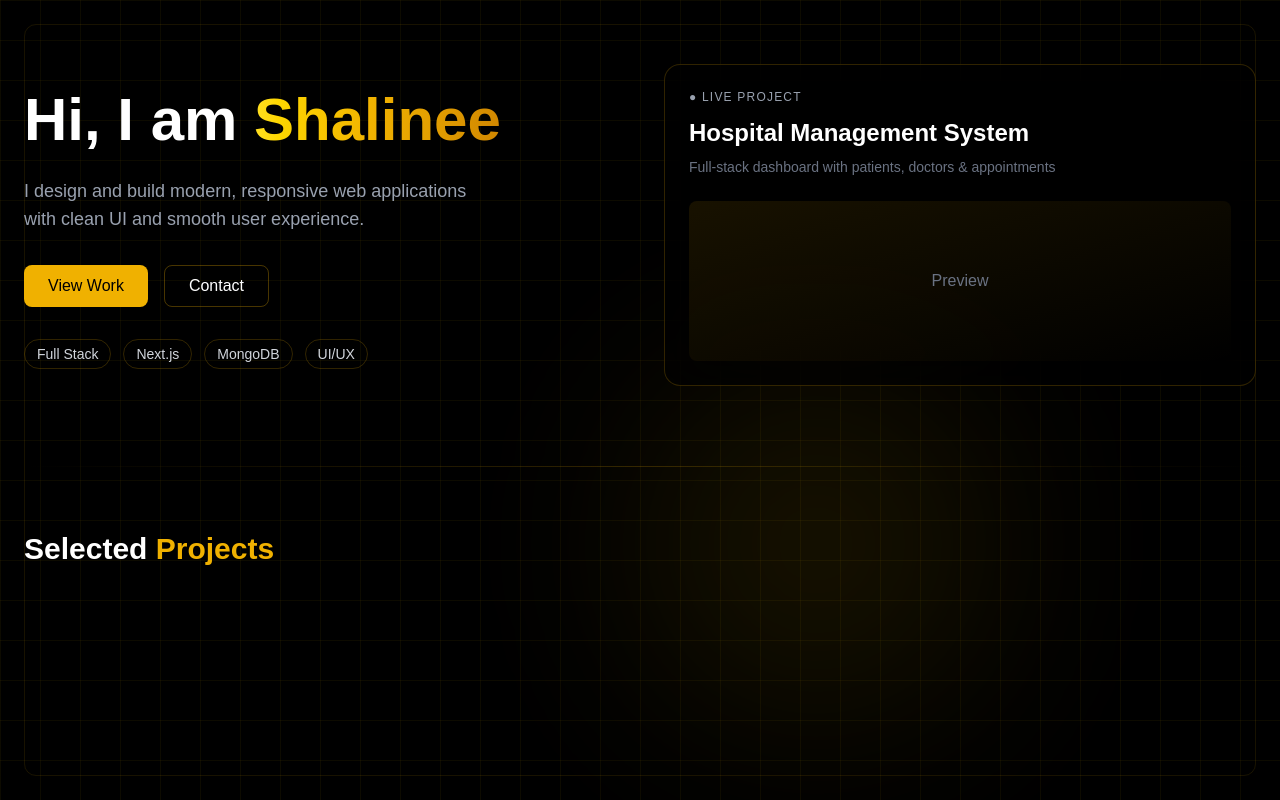
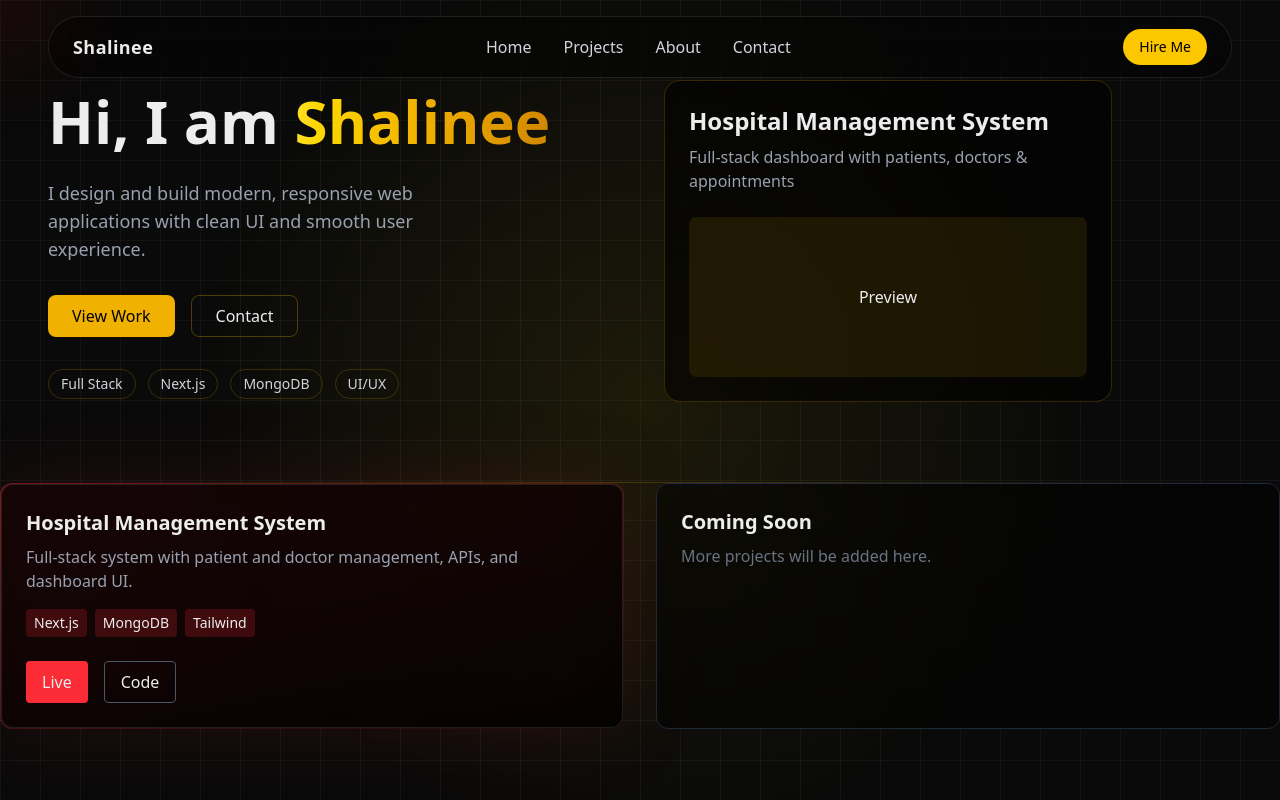
Before and after one commit to Shalineeeweeee/portfolio, a Next.js app: page / in a window 1280 px wide. Built offline with nearby package versions, Linux system fonts and the light colour scheme.

Commit message:
updating front page

```diff
--- a/app/globals.css
+++ b/app/globals.css
@@ -1,42 +1,98 @@
 @import "tailwindcss";
 
+/* ---------------- THEME ---------------- */
 :root {
-  --background: #ffffff;
-  --foreground: #171717;
+  --background: #0a0a0a;
+  --foreground: #ededed;
+
+  /* 🔥 PICK ONE ACCENT (stay consistent) */
+  --accent: 255, 215, 0; /* gold */
+  /* alt: red → 255, 0, 0 */
 }
 
 @theme inline {
   --color-background: var(--background);
   --color-foreground: var(--foreground);
-  --font-sans: var(--font-geist-sans);
-  --font-mono: var(--font-geist-mono);
 }
 
-@media (prefers-color-scheme: dark) {
-  :root {
-    --background: #0a0a0a;
-    --foreground: #ededed;
-  }
-}
-
+/* ---------------- BASE ---------------- */
 body {
   background: var(--background);
   color: var(--foreground);
-  font-family: Arial, Helvetica, sans-serif;
+  font-family: var(--font-sans), system-ui, sans-serif;
+
+  /* ✨ smoother rendering */
+  -webkit-font-smoothing: antialiased;
+  -moz-osx-font-smoothing: grayscale;
+
+  /* hide default cursor (for your custom glow) */
+  cursor: none;
 }
 
-/* smoother feel */
-* {
+/* ---------------- GRID BACKGROUND (BIG UPGRADE) ---------------- */
+body::before {
+  content: "";
+  position: fixed;
+  inset: 0;
+  z-index: -1;
+
+  background-image:
+    linear-gradient(to right, rgba(255,255,255,0.04) 1px, transparent 1px),
+    linear-gradient(to bottom, rgba(255,255,255,0.04) 1px, transparent 1px);
+
+  background-size: 40px 40px;
+  pointer-events: none;
+}
+
+/* subtle radial glow center */
+body::after {
+  content: "";
+  position: fixed;
+  inset: 0;
+  z-index: -1;
+
+  background: radial-gradient(
+    circle at center,
+    rgba(var(--accent), 0.08),
+    transparent 60%
+  );
+
+  pointer-events: none;
+}
+
+/* ---------------- SCROLL ---------------- */
+html {
   scroll-behavior: smooth;
 }
 
-/* scrollbar */
+/* ---------------- SCROLLBAR ---------------- */
 ::-webkit-scrollbar {
   width: 6px;
 }
 
-::-webkit-scrollba
-r-thumb {
-  background: rgba(255, 215, 0, 0.3);
+::-webkit-scrollbar-thumb {
+  background: rgba(var(--accent), 0.4);
   border-radius: 10px;
 }
+
+::-webkit-scrollbar-track {
+  background: transparent;
+}
+
+/* ---------------- SELECTION ---------------- */
+::selection {
+  background: rgba(var(--accent), 0.3);
+  color: white;
+}
+
+/* ---------------- TRANSITIONS (GLOBAL FEEL) ---------------- */
+a,
+button {
+  transition: all 0.25s ease;
+}
+
+/* optional: nicer focus */
+button:focus,
+a:focus {
+  outline: none;
+}
--- a/app/layout.tsx
+++ b/app/layout.tsx
@@ -1,6 +1,10 @@
 import type { Metadata } from "next";
 import { Geist, Geist_Mono } from "next/font/google";
 import "./globals.css";
+
+import CursorGlow from "./components/CursorGlow";
+import SmoothScroll from "./components/SmoothScroll";
+import Navbar from "./components/Navbar";
 
 const geistSans = Geist({
   variable: "--font-geist-sans",
@@ -13,21 +17,40 @@ const geistMono = Geist_Mono({
 });
 
 export const metadata: Metadata = {
-  title: "Create Next App",
-  description: "Generated by create next app",
+  title: "Shalinee | Full Stack Developer",
+  description:
+    "Portfolio of Shalinee – building modern, responsive and animated web applications.",
 };
 
 export default function RootLayout({
   children,
-}: Readonly<{
+}: {
   children: React.ReactNode;
-}>) {
+}) {
   return (
     <html
       lang="en"
-      className={`${geistSans.variable} ${geistMono.variable} h-full antialiased`}
+      className={`${geistSans.variable} ${geistMono.variable} antialiased`}
     >
-      <body className="min-h-full flex flex-col">{children}</body>
+      <body className="min-h-screen bg-background text-foreground overflow-x-hidden">
+
+        {/* 🔥 Cursor */}
+        <CursorGlow />
+
+        {/* 🔥 Smooth Scroll */}
+        <SmoothScroll>
+
+          {/* 🔥 Navbar */}
+          <Navbar />
+
+          {/* MAIN CONTENT */}
+          <main className="flex flex-col">
+            {children}
+          </main>
+
+        </SmoothScroll>
+
+      </body>
     </html>
   );
 }
--- a/app/page.tsx
+++ b/app/page.tsx
@@ -1,48 +1,49 @@
 "use client";
 
 import { motion } from "framer-motion";
+import SectionWrapper from "./components/SectionWrapper";
+import HeroCard from "./components/Hero";
+import ProjectsSection from "./components/ProjectsSection";
 
 export default function Home() {
   return (
-    <div className="relative min-h-screen bg-black text-white overflow-hidden">
+    <main className="relative">
 
-      {/* 🔥 GRID BACKGROUND */}
-      <div className="absolute inset-0 bg-[linear-gradient(to_right,rgba(255,215,0,0.05)_1px,transparent_1px),linear-gradient(to_bottom,rgba(255,215,0,0.05)_1px,transparent_1px)] bg-[size:40px_40px]" />
+      {/* ================= HERO ================= */}
+      <SectionWrapper>
 
-      {/* 🔥 FRAME */}
-      <div className="absolute inset-0 pointer-events-none">
-        <div className="absolute inset-0 border border-yellow-500/10 rounded-xl m-6"></div>
-      </div>
-
-      {/* 🔥 GLOW ORB (FOCAL POINT) */}
-      <div className="absolute top-1/2 right-1/4 w-72 h-72 rounded-full bg-yellow-400/20 blur-[120px] animate-pulse" />
-
-      {/* CONTENT */}
-      <div className="relative z-10 px-6 py-16 max-w-7xl mx-auto">
-
-        <motion.div
-          initial={{ opacity: 0, y: 40 }}
-          animate={{ opacity: 1, y: 0 }}
-          transition={{ duration: 0.8 }}
-          className="grid md:grid-cols-2 gap-12 items-center"
-        >
+        <div className="grid lg:grid-cols-2 gap-12 items-center">
 
           {/* LEFT */}
           <div>
-            <h1 className="text-5xl md:text-6xl font-bold leading-tight">
+            <motion.h1
+              initial={{ opacity: 0, y: 40 }}
+              animate={{ opacity: 1, y: 0 }}
+              transition={{ duration: 0.8 }}
+              className="text-5xl md:text-6xl font-bold leading-tight"
+            >
               Hi, I am{" "}
               <span className="bg-gradient-to-r from-yellow-300 via-yellow-500 to-yellow-600 bg-clip-text text-transparent">
                 Shalinee
               </span>
-            </h1>
+            </motion.h1>
 
-            <p className="mt-5 text-gray-400 text-lg max-w-md">
+            <motion.p
+              initial={{ opacity: 0, y: 40 }}
+              animate={{ opacity: 1, y: 0 }}
+              transition={{ delay: 0.2 }}
+              className="mt-5 text-gray-400 text-lg max-w-md"
+            >
               I design and build modern, responsive web applications with clean UI and smooth user experience.
-            </p>
+            </motion.p>
 
             {/* BUTTONS */}
-            <div className="mt-8 flex gap-4">
-
+            <motion.div
+              className="mt-8 flex gap-4"
+              initial={{ opacity: 0 }}
+              animate={{ opacity: 1 }}
+              transition={{ delay: 0.4 }}
+            >
               <button className="relative px-6 py-2 rounded-lg bg-yellow-500 text-black font-medium overflow-hidden group">
                 <span className="relative z-10">View Work</span>
                 <div className="absolute inset-0 bg-yellow-400 opacity-0 group-hover:opacity-100 blur-lg transition"></div>
@@ -51,8 +52,7 @@ export default function Home() {
               <button className="border border-yellow-500/30 px-6 py-2 rounded-lg hover:bg-yellow-500/10 transition">
                 Contact
               </button>
-
-            </div>
+            </motion.div>
 
             {/* SKILLS */}
             <div className="mt-8 flex flex-wrap gap-3 text-sm text-gray-300">
@@ -67,50 +67,21 @@ export default function Home() {
             </div>
           </div>
 
-          {/* RIGHT CARD */}
-          <motion.div
-            initial={{ opacity: 0, x: 40 }}
-            animate={{ opacity: 1, x: 0 }}
-            transition={{ duration: 0.8 }}
-            className="group relative rounded-2xl border border-yellow-500/20 p-6 bg-black/60 backdrop-blur-xl transition hover:-translate-y-2"
-          >
+          {/* RIGHT → reusable hero card */}
+          <div className="w-full max-w-md mx-auto lg:mx-0">
+            <HeroCard />
+          </div>
 
-            {/* glow */}
-            <div className="absolute inset-0 rounded-2xl opacity-0 group-hover:opacity-100 bg-yellow-500/10 blur-xl transition"></div>
-
-            <p className="text-gray-400 text-xs tracking-widest">
-              ● LIVE PROJECT
-            </p>
-
-            <h3 className="mt-3 text-2xl font-semibold">
-              Hospital Management System
-            </h3>
-
-            <p className="mt-2 text-gray-500 text-sm">
-              Full-stack dashboard with patients, doctors & appointments
-            </p>
-
-            {/* preview box */}
-            <div className="mt-6 h-40 rounded-lg bg-gradient-to-br from-yellow-500/10 to-transparent flex items-center justify-center text-gray-500">
-              Preview
-            </div>
-
-          </motion.div>
-
-        </motion.div>
-
-        {/* DIVIDER */}
-        <div className="mt-20 h-px bg-gradient-to-r from-transparent via-yellow-500/20 to-transparent"></div>
-
-        {/* PROJECTS */}
-        <div className="mt-16">
-          <h2 className="text-3xl font-bold">
-            Selected{" "}
-            <span className="text-yellow-500">Projects</span>
-          </h2>
         </div>
 
-      </div>
-    </div>
+      </SectionWrapper>
+
+      {/* ================= DIVIDER ================= */}
+      <div className="h-px bg-gradient-to-r from-transparent via-yellow-500/20 to-transparent" />
+
+      {/* ================= PROJECTS ================= */}
+      <ProjectsSection />
+
+    </main>
   );
 }
```
